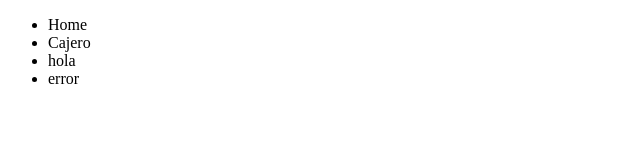
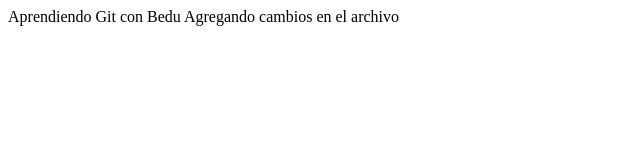
Before and after one commit to Diegogal04/GitDemo, a plain HTML site: page index.html in a window 1280 px wide. Shown: the whole page, without its empty margins (0-640 px from the left). Drawn offline with Linux system fonts and the light colour scheme.

Commit message:
corregi el error

```diff
--- a/index.html
+++ b/index.html
@@ -1,22 +1,10 @@
 <!DOCTYPE html>
-<html lang="en">
+<html>
 <head>
-    <meta charset="UTF-8">
-    <meta name="viewport" content="width=device-width, initial-scale=1.0">
-    <title>NFT Show</title>
+	<title>Hola Mundo</title>
 </head>
 <body>
-    <header>
-        <nav>
-           <ul>
-               <li>Home</li>
-               <li>Cajero</li>
-               <li>hola</li>
-               <li>error</li>
-
-           </ul>
-        </nav>
-    </header>
-
+	Aprendiendo Git con Bedu
+	Agregando cambios en el archivo
 </body>
 </html>
```
